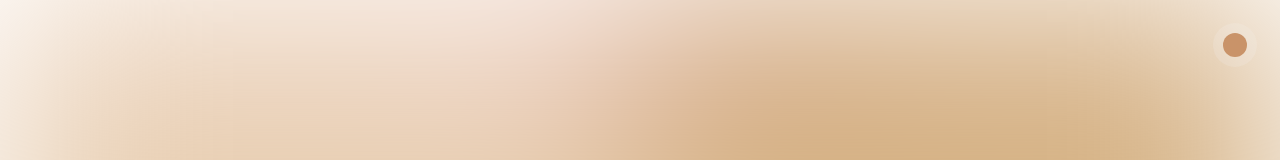
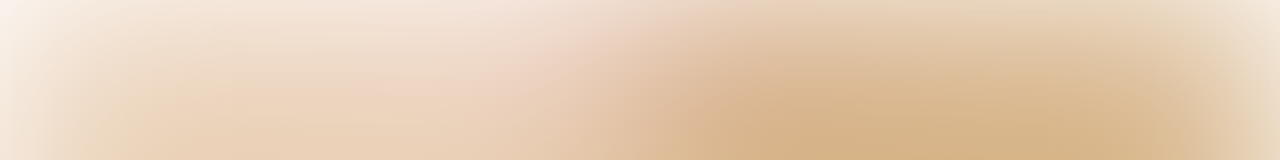
Before and after one commit to bartoszbak/bb-cv, a React (Vite) app: page / in a window 1280 px wide. Shown: the top 160 px of the page. Built offline with nearby package versions, Linux system fonts and the light colour scheme.

Commit message:
fixed typo

```diff
--- a/src/Home.jsx
+++ b/src/Home.jsx
@@ -1,4 +1,4 @@
-import Header from './component/header/Header';
+import Header from './component/Header/Header';
 import Footer from './component/Footer/Footer';
 import Background from './component/Background/Background';
 import { useRef } from "react";
@@ -11,9 +11,9 @@ function Home() {
 
   return (
     <div className="bb">
-        <button className='changeGradinet' onClick={() => backgroundRef.current?.regenerate()}>
+        {/* <button className='changeGradinet' onClick={() => backgroundRef.current?.regenerate()}>
           <div className="color" data-color></div>
-        </button>
+        </button> */}
         <Background ref={backgroundRef}/>
         <Header />
         <Footer />
--- a/src/component/Header/Header.jsx
+++ b/src/component/Header/Header.jsx
@@ -3,7 +3,7 @@ import styles from "./Header.module.css";
 function Header() {
   return (
     <header className={styles.header}>
-      <div className={styles.avatar}></div>
+      <div className={styles.avatar} data-avatar></div>
 
       <div className="details">
         <h1>Bart Bak</h1>
--- a/src/styles/global.css
+++ b/src/styles/global.css
@@ -50,10 +50,6 @@ body {
   margin: var(--s-none);
 }
 
-body:hover .changeGradinet{
-  opacity: 1;
-}
-
 .bb{
   display: flex;
   flex-direction: column;
@@ -62,17 +58,16 @@ body:hover .changeGradinet{
 }
 
 .changeGradinet{
-  opacity: 0;
   position: absolute;
   top: var(--s-l);
   right: var(--s-l);
-  padding: var(--s-xm);
+  padding: 0;
+  border: 4px solid var(--bg-color);
   font-size: var(--font-size-base);
   font-weight: var(--fw-500);
   border-radius: var(--br-full);
   background: rgba(255, 255, 255, 0.15);
   backdrop-filter: blur(128px);
-  border: none;
   transition: all var(--transition-speed);
 }
 
@@ -87,14 +82,13 @@ body:hover .changeGradinet{
 
 @media only screen and (max-width: 720px) {
   .changeGradinet{
-    opacity: 1;
     right: var(--s-m);
     padding: var(--s-s);
   }
 }
 
 .color{
-  height: 24px;
-  width: 24px;
+  height: 16px;
+  width: 16px;
   border-radius: var(--br-full);
 }
```
